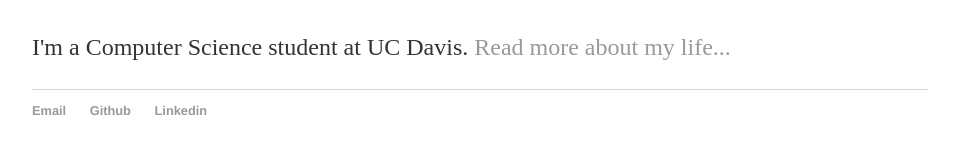
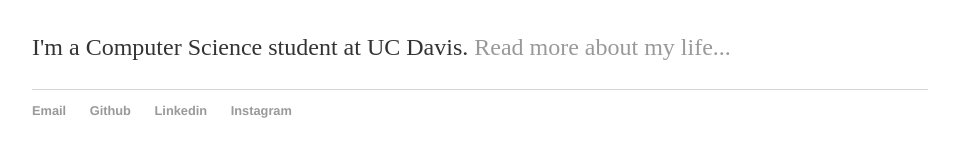
Before and after one commit to Amaayezing/amaayezing.github.io, a Jekyll site: the page built from index.html, in a window 1280 px wide. Shown: the part 166-323 px from the top of the page, without its empty margins (160-1119 px from the left). Built offline with Jekyll 4.4.1, drawn with Linux system fonts in a browser that asks for light colours.

Commit message:
Update default.html

```diff
--- a/_layouts/default.html
+++ b/_layouts/default.html
@@ -24,6 +24,7 @@
 	        		<li><a href="mailto:maayez.imam@gmail.com">Email</a></li>
 	        		<li><a href="https://github.com/amaayezing" target="_blank">Github</a></li>
 				<li><a href="https://www.linkedin.com/in/maayezimam/" target="_blank">Linkedin</a></li>
+				<li><a href="https://www.instagram.com/amaayezing/" target="_blank">Instagram</a></li>
 				</ul>
 			</footer>
 		</body>
```
